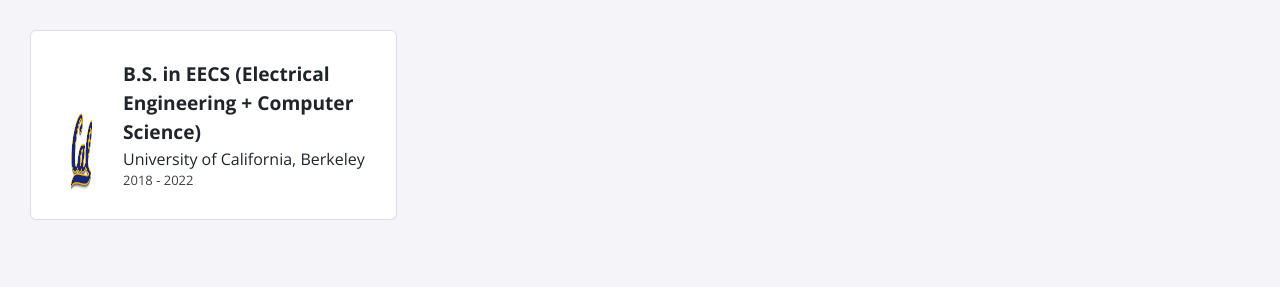
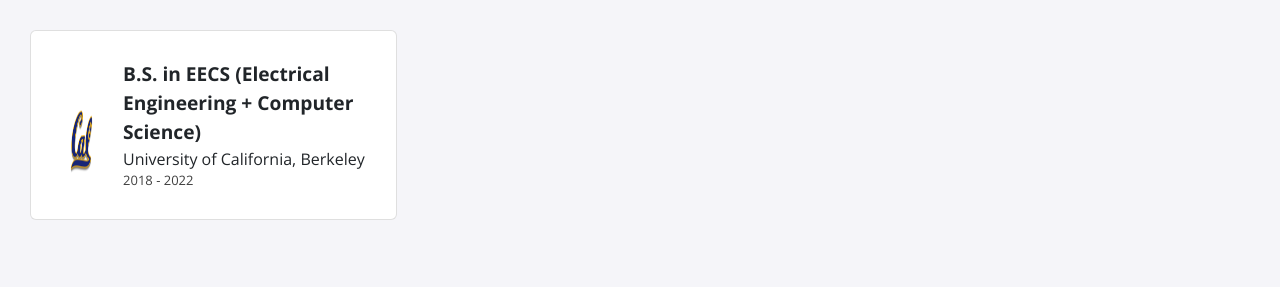
Before and after one commit to MLH-Fellowship/explorer-portfolio-batch2, a Jekyll site: the page built from index.html, in a window 1280 px wide. Shown: the part 1110-1397 px from the top of the page. Built offline with Jekyll 4.4.1, drawn with Linux system fonts in a browser that asks for light colours; nearby versions of some CDN libraries.

Commit message:
Update education.html

```diff
--- a/_includes/education.html
+++ b/_includes/education.html
@@ -3,7 +3,7 @@
     {% for item in site.data.education %}
     <div class="card">
       <div class="icon">
-        <img src="./assets/img/education/{{ item.logo }}" width="100" height="100">
+        <img src="./assets/img/education/{{ item.logo }}" width="80" height="80">
       </div>
       <div class="info">
         <p class="title">{{ item.course }}</p>
```
